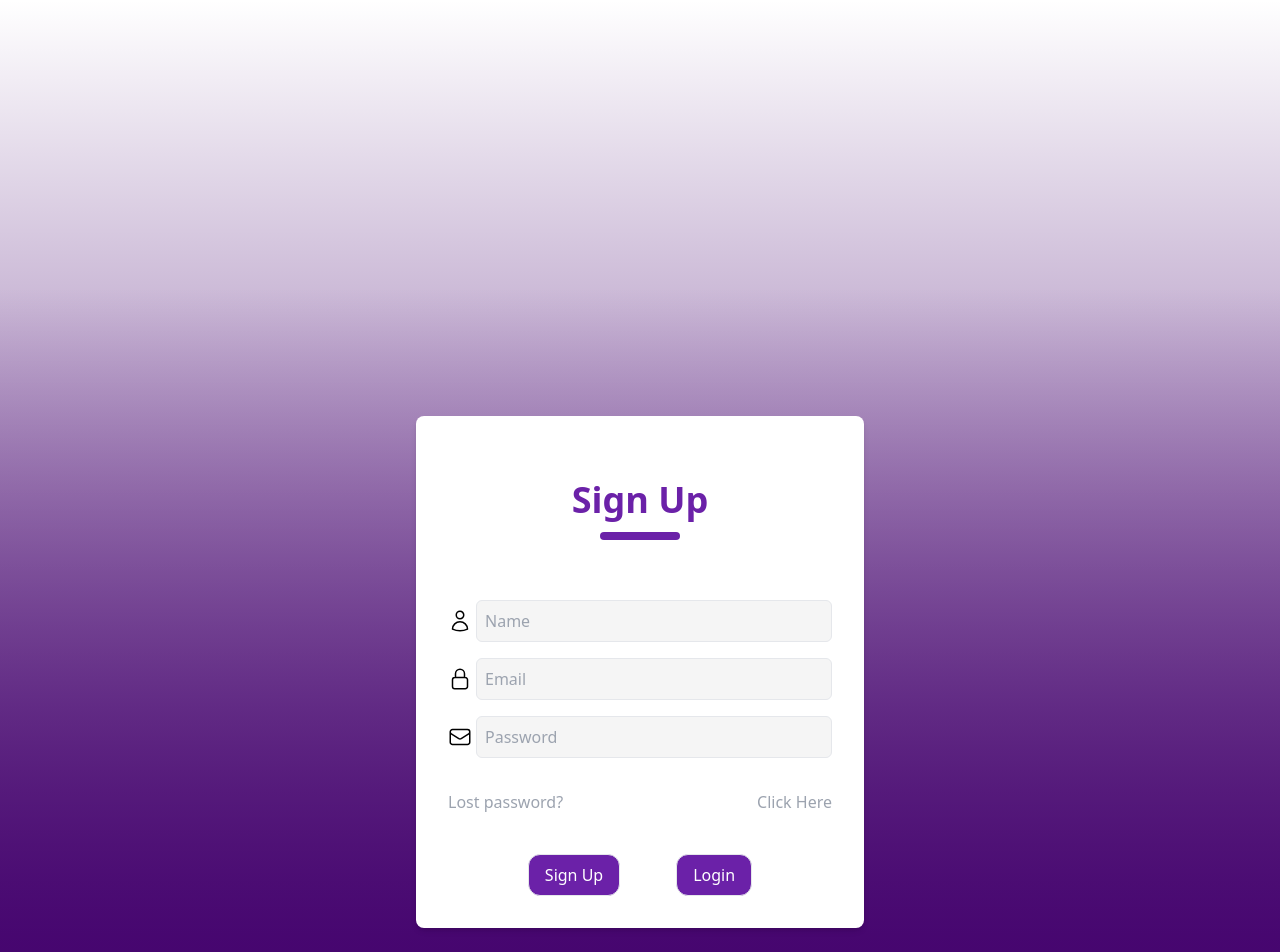
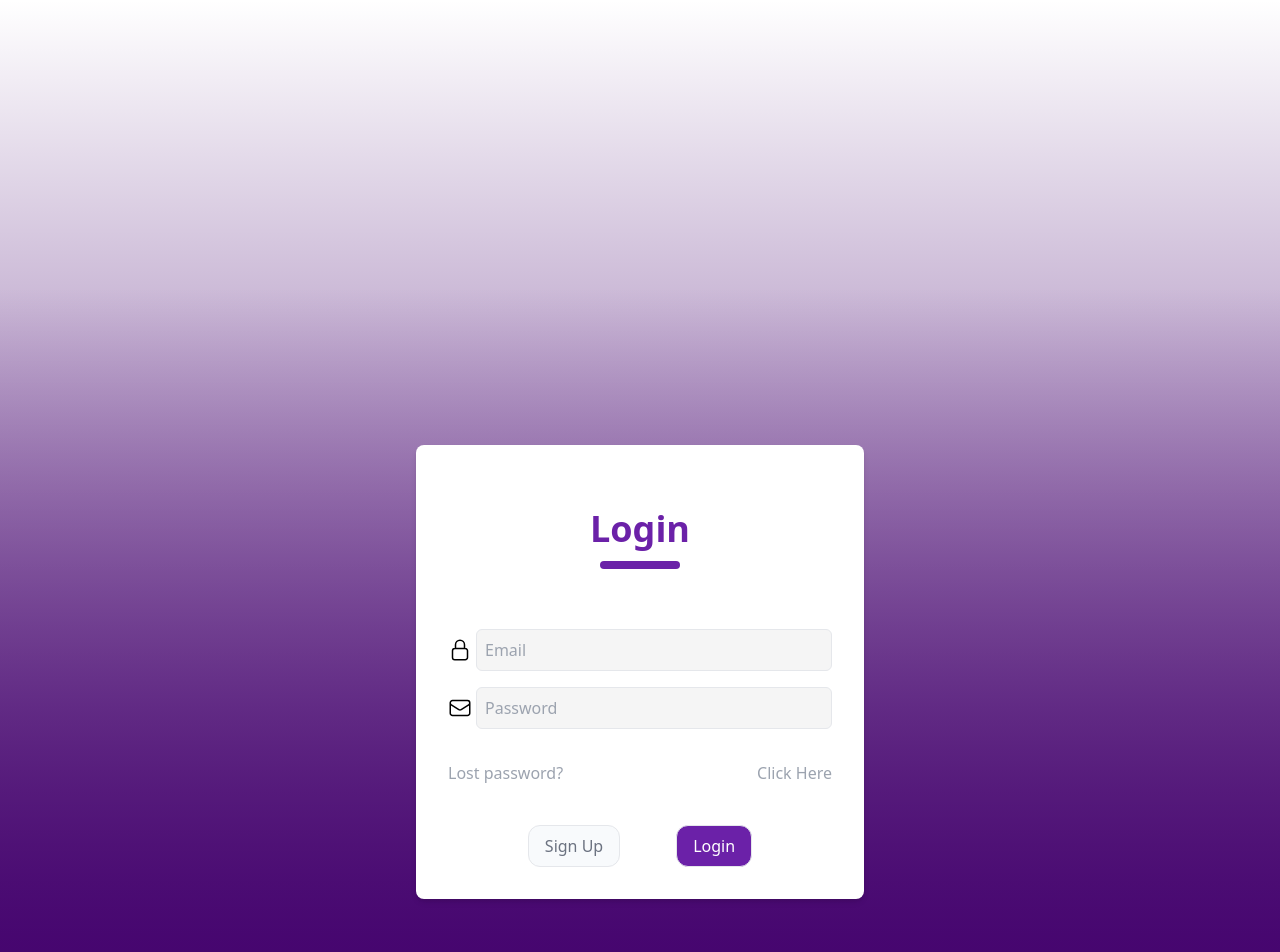
Before and after one commit to Natallia3105/form_react, a React (Vite) app: page / in a window 1280 px wide. Shown: the top 952 px of the page. Built offline with nearby package versions, Linux system fonts and the light colour scheme.

Commit message:
add useState for button

```diff
--- a/src/assets/Components/Login/Login.jsx
+++ b/src/assets/Components/Login/Login.jsx
@@ -1,14 +1,20 @@
 import '../../../App.css'
+import {useState} from "react";
 const Login = () => {
+    const [action, setAction] = useState("Login")
+
+    const styleSubmit = "bg-purple-800 border  rounded-xl px-4 py-2 text-white";
+    const styleGray = "bg-slate-50 border  rounded-xl px-4 py-2 text-gray-500"
     return (
         <div className="min-h-screen mt-72 pb-8 flex justify-center items-center bg-custom-gradient">
             <div className="bg-white p-8 rounded-lg shadow-md w-full max-w-md">
                 <div className="flex flex-col justify-center items-center w-full mt-8 pb-8">
-                    <div className="text-purple-800 text-4xl font-bold">Sign Up</div>
+                    <div className="text-purple-800 text-4xl font-bold">{action}</div>
                     <div className="w-20 h-2 bg-purple-800 rounded-lg mt-3"></div>
                 </div>
                 <div className="mt-7 flex flex-col">
-                    <div className="flex justify-center items-center w-full m-auto h-1/2 rounded-lg mb-4 gap-1">
+                    {action === "Login"?<div></div>:
+                        <div className="flex justify-center items-center w-full m-auto h-1/2 rounded-lg mb-4 gap-1">
             <span>
               <svg xmlns="http://www.w3.org/2000/svg" fill="none" viewBox="0 0 24 24" strokeWidth={1.5} stroke="currentColor" className="size-6">
                 <path strokeLinecap="round" strokeLinejoin="round" d="M15.75 6a3.75 3.75 0 1 1-7.5 0 3.75 3.75 0 0 1 7.5 0ZM4.501 20.118a7.5 7.5 0 0 1 14.998 0A17.933 17.933 0 0 1 12 21.75c-2.676 0-5.216-.584-7.499-1.632Z" />
@@ -19,7 +25,8 @@ const Login = () => {
                             id="name"
                             placeholder="Name"
                             className="border bg-neutral-100 p-2 rounded-md w-full"/>
-                    </div>
+                    </div>}
+
                     <div className="flex justify-center items-center w-full m-auto h-1/2 rounded-lg mb-4 gap-1">
             <span>
               <svg xmlns="http://www.w3.org/2000/svg" fill="none" viewBox="0 0 24 24" strokeWidth={1.5} stroke="currentColor" className="size-6">
@@ -45,12 +52,28 @@ const Login = () => {
                             className="border bg-neutral-100 p-2 rounded-md w-full"/>
                     </div>
                     <div className="flex justify-between items-center mt-4">
-                        <div className="text-gray-400">Lost password?</div>
-                        <span className="text-gray-400 cursor-pointer">Click Here</span>
+                        {action === "Sign Up" ? (
+                            <div></div>
+                        ) : (
+                            <div className="flex justify-between items-center w-full">
+                                <div className="text-gray-400">Lost password?</div>
+                                <span className="text-gray-400 cursor-pointer">Click Here</span>
+                            </div>
+                        )}
                     </div>
                     <div className="flex justify-center gap-14 mt-10">
-                        <button className="bg-purple-800 border  rounded-xl px-4 py-2 text-white">Sign Up</button>
-                        <button className="bg-purple-800 border rounded-xl px-4 py-2 text-white">Login</button>
+                        <button
+                            className={action === "Login"?styleGray:styleSubmit}
+                            onClick={() => {setAction("Sign Up")}}
+                        >
+                            Sign Up
+                        </button>
+                        <button
+                            className={action === "Sign Up"?styleGray:styleSubmit}
+                            onClick={() => {setAction("Login")}}
+                        >
+                            Login
+                        </button>
                     </div>
                 </div>
             </div>
```
